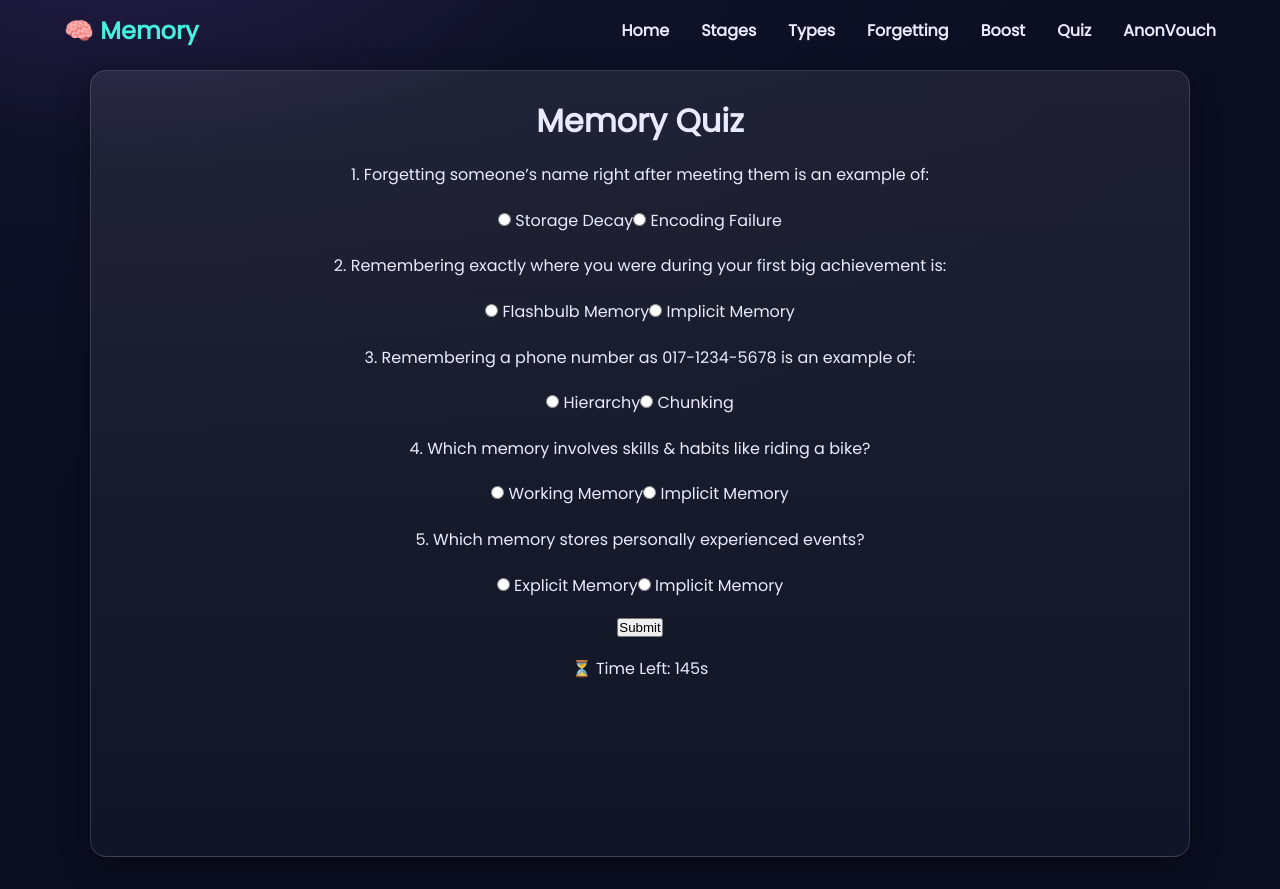
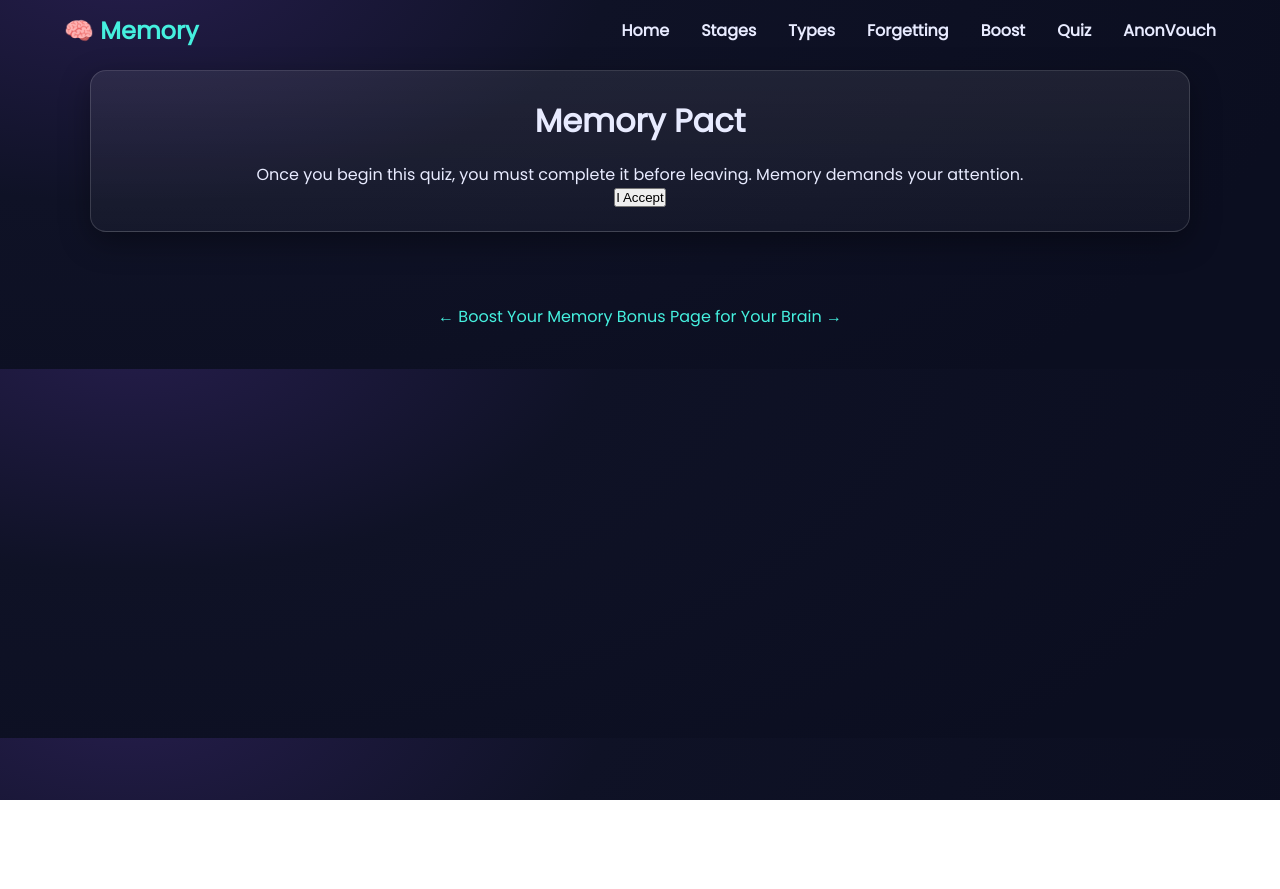
Before and after one commit to whosubrajit/memory, a plain HTML site: page quiz.html in a window 1280 px wide. After the commit the page ends 800 px from the top, so only its background shows below. Drawn offline with nearby package versions, Linux system fonts and the light colour scheme.

Commit message:
Update quiz.html

```diff
--- a/quiz.html
+++ b/quiz.html
@@ -10,11 +10,8 @@
 <nav class="nav">
   <div class="wrap">
     <div class="logo"><a href="index.html">🧠 Memory</a></div>
-    <script src = "nav-toggle.js" defer></script>
-    <!-- hamburger toggle (keeps same class we used in JS) -->
+    <script src="nav-toggle.js" defer></script>
     <button class="menu-toggle" aria-label="Toggle menu" aria-expanded="false" aria-controls="main-nav">☰</button>
-
-    <!-- nav links (id + class used by CSS/JS) -->
     <ul id="main-nav" class="nav-links">
       <li><a class="btn" href="index.html">Home</a></li>
       <li><a class="btn" href="stages.html">Stages</a></li>
@@ -27,17 +24,35 @@
   </div>
 </nav>
 
-<section class="panel">
+<!-- ✨ Pact Section -->
+<section class="panel" id="pact-section">
+  <h2>Memory Pact</h2>
+  <p>Once you begin this quiz, you must complete it before leaving. Memory demands your attention.</p>
+  <!-- Top Button -->
+  <button id="accept-btn" class="memory-button">I Accept</button>
+</section>
+
+<!-- 🧠 Quiz Section (hidden until accepted) -->
+<section class="panel" id="quiz-section" style="display:none;">
   <h2>Memory Quiz</h2>
   <div id="quiz"></div>
   <button id="submit">Submit</button>
   <p id="result"></p>
   <p id="timer"></p>
+  <div id="progress-container">
+    <div id="progress-bar"></div>
+  </div>
   <canvas id="confetti"></canvas>
 </section>
 
 <script src="https://cdn.jsdelivr.net/npm/canvas-confetti@1.6.0/dist/confetti.browser.min.js"></script>
 <script src="script.js"></script>
+<script src="quiz-lock.js"></script>
 
+
+<footer class="footer-nav">
+  <a class="footer-btn" href="types.html">← Boost Your Memory</a>
+  <a class="footer-btn" href="vouch.html"> Bonus Page for Your Brain →</a>
+</footer>
 </body>
 </html>
```
